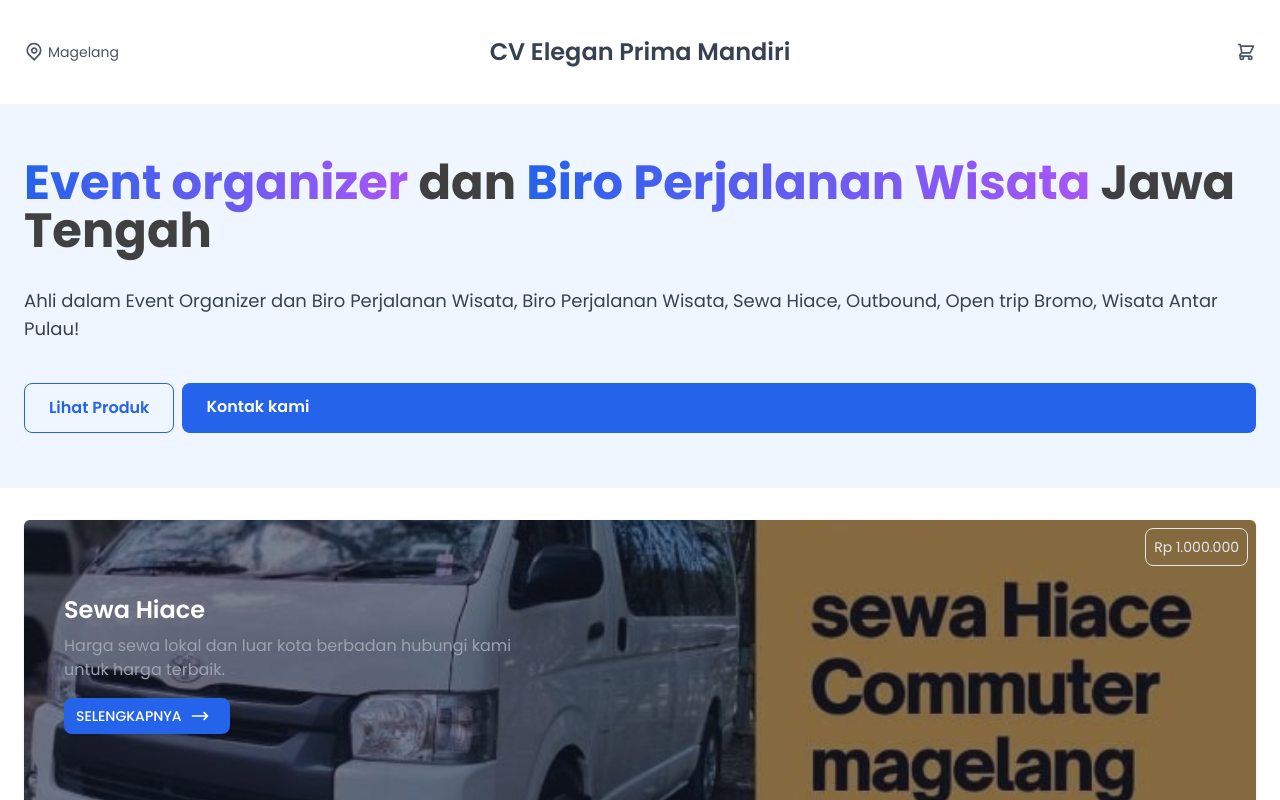
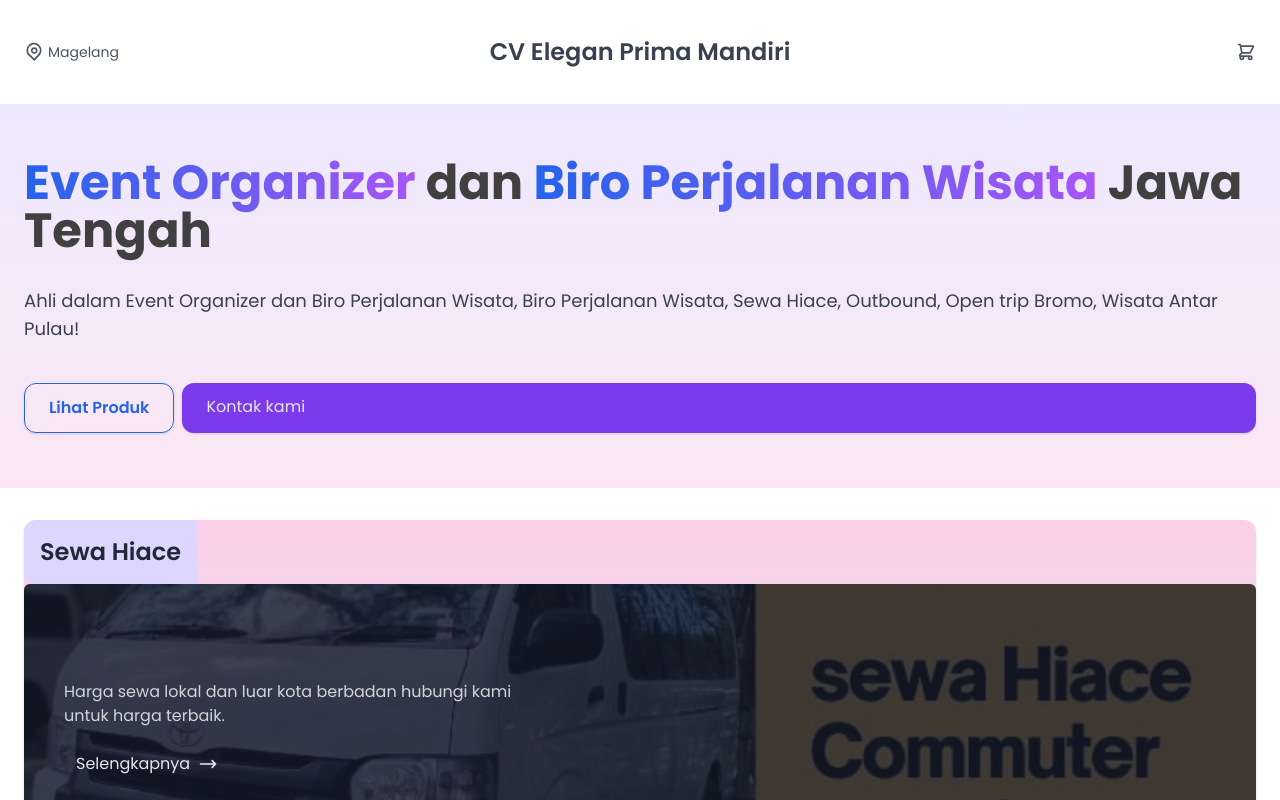
Before and after one commit to McWooden/epm, a Next.js app: page / in a window 1280 px wide. Shown: the top 800 px of the page. Built offline with nearby package versions, Linux system fonts and the light colour scheme.

Commit message:
improve ui

```diff
--- a/src/app/components/CardLarge.js
+++ b/src/app/components/CardLarge.js
@@ -5,18 +5,20 @@
     const data = findProductByPath(path)
     if (!data) return <div>{path} tidak ditemukan</div>
     return <Link href={`/produk/${path}`} className={className}>
-        <div className={`h-72 rounded-md overflow-hidden bg-cover bg-center relative hover:scale-105 ease-in-out duration-100 hover:z-10 shadow hover:shadow-xl`} style={{backgroundImage: `url(${data.image[0]})`}}>
-            <div className="bg-gray-900 bg-opacity-50 flex items-center h-full">
-                <div className="px-10 max-w-xl">
-                    <h2 className="text-2xl text-white font-semibold">{data.title}</h2>
-                    <p className="mt-2 text-gray-400">{data.description}</p>
-                    <div href="https://wa.me/6281329295252" className="flex items-center mt-4 px-3 py-2 bg-blue-600 text-white text-sm uppercase font-medium rounded-lg hover:bg-blue-500 focus:outline-none focus:bg-blue-500 w-fit ease-in-out duration-100 hover:z-10 shadow hover:scale-105">
-                        <span>Selengkapnya</span>
-                        <svg className="h-5 w-5 mx-2" fill="none" strokeLinecap="round" strokeLinejoin="round" strokeWidth="2" viewBox="0 0 24 24" stroke="currentColor"><path d="M17 8l4 4m0 0l-4 4m4-4H3"></path></svg>
+        <div className="relative flex flex-col rounded-xl shadow group/card overflow-hidden bg-gradient-to-b from-pink-200 to-gray-200">
+            <h2 className="text-2xl font-semibold p-4 text-gray-800 bg-violet-200 w-fit rounded-s-xl">{data.title}</h2>
+            <div className={`h-72 rounded-md overflow-hidden bg-cover bg-center relative bg-gray-900 before:bg-gray-900 before:opacity-80 group-hover/card:before:opacity-50 before:absolute before:inset-0 group-hover/card:scale-105 group-hover/card:shadow-xl ease-in-out duration-100 hover:z-20`} style={{backgroundImage: `url(${data.image[0]})`}}>
+                <div className="flex items-center h-full z-30 relative">
+                    <div className="px-10 max-w-xl">
+                        <p className="mt-2 text-gray-300">{data.description}</p>
+                        <div href="https://wa.me/6281329295252" className="relative text-gray-200 flex items-center mt-4 px-3 py-2 before:absolute before:left-0 before:top-0 before:-z-10 before:h-full before:w-full before:origin-top-left before:scale-x-0 before:bg-blue-600 before:transition-transform before:duration-300 group-hover/card:before:scale-x-100 before:rounded-xl">
+                            <span>Selengkapnya</span>
+                            <svg className="h-5 w-5 mx-2" fill="none" strokeLinecap="round" strokeLinejoin="round" strokeWidth="2" viewBox="0 0 24 24" stroke="currentColor"><path d="M17 8l4 4m0 0l-4 4m4-4H3"></path></svg>
+                        </div>
                     </div>
                 </div>
             </div>
-            <span className="absolute top-2 right-2 text-sm text-gray-200 border border-gray-200 rounded-lg p-2">{data.price}</span>
+            <span className="absolute bottom-2 right-2 text-sm z-20 text-gray-200 border border-gray-200 rounded-lg p-2 group-hover/card:bg-gray-200 group-hover/card:text-gray-700 duration-100">{data.price}</span>
         </div>
     </Link>
 }
--- a/src/app/components/Jumbotron.js
+++ b/src/app/components/Jumbotron.js
@@ -1,13 +1,13 @@
 import Link from "next/link";
 
 export default function Jumbotron() {
-    return <div className="bg-blue-50">
+    return <div className="bg-gradient-to-b from-violet-100 to-pink-100">
         <div className="flex flex-col gap-2 p-6  min-h-96 container mx-auto justify-center">
-            <h1 className="text-5xl font-bold text-neutral-700 mb-6 break-all sm:break-normal"><span className="bg-clip-text text-transparent bg-gradient-to-r from-blue-600 to-purple-500">Event organizer</span> dan <span className="bg-clip-text text-transparent bg-gradient-to-r from-blue-600 to-purple-500">Biro Perjalanan Wisata</span> Jawa Tengah</h1>
+            <h1 className="text-5xl font-bold text-neutral-700 mb-6 break-all sm:break-normal"><span className="bg-clip-text text-transparent bg-gradient-to-r from-blue-600 to-purple-500">Event Organizer</span> dan <span className="bg-clip-text text-transparent bg-gradient-to-r from-blue-600 to-purple-500">Biro Perjalanan Wisata</span> Jawa Tengah</h1>
             <p className="text-sm sm:text-lg text-gray-700">Ahli dalam Event Organizer dan Biro Perjalanan Wisata, Biro Perjalanan Wisata, Sewa Hiace, Outbound, Open trip Bromo, Wisata Antar Pulau!</p>
-            <div className="flex flex-col gap-2 sm:flex-row w-full">
-                <Link href="/produk" className="mt-8 inline-block px-6 py-3 border border-blue-600 text-blue-600 font-semibold rounded-lg hover:border-blue-700 hover:text-blue-700">Lihat Produk</Link>
-                <a href="#kontak" className="mt-8 inline-block px-6 py-3 bg-blue-600 text-white font-semibold rounded-lg hover:bg-blue-700 flex-1">Kontak kami</a>
+            <div className="flex flex-col gap-2 sm:flex-row w-full mt-8">
+                <Link href="/produk" className="inline-block px-6 py-3 border border-blue-600 text-blue-600 font-semibold rounded-xl hover:border-blue-700 hover:text-blue-700 hover:scale-105 ease-in-out duration-100 hover:z-10 shadow hover:shadow-lg">Lihat Produk</Link>
+                <a href="#kontak" className="inline-block px-6 py-3 flex-1 bg-violet-600 text-gray-200 rounded-xl hover:scale-105 ease-in-out duration-100 hover:z-10 shadow hover:shadow-lg">Kontak kami</a>
             </div>
         </div>
     </div>
--- a/src/app/produk/[path]/page.js
+++ b/src/app/produk/[path]/page.js
@@ -22,7 +22,7 @@
         <p>Produk tidak ditemukan!</p>
     </div>
 
-    return <div className="container mx-auto px-6 flex flex-col gap-6">
+    return <div className="container mx-auto p-6 flex flex-col gap-6">
         <div className="flex gap-2">
             <Image src={data.image[0]} alt="icon" width={200} height={250} className="rounded w-36 mr-auto flex-1"/>
             <div className="flex flex-col gap-1 flex-[2_2_0%] px-2">
@@ -49,7 +49,7 @@
             <div className="border border-blue-600 flex-1 text-blue-600 flex justify-center items-center rounded-lg">
                 {data.price}
             </div>
-            <a href="https://wa.me/6281329295252" className="flex flex-1 items-center px-3 py-2 bg-blue-600 text-white text-sm justify-center font-medium rounded-lg hover:bg-blue-500 focus:outline-none focus:bg-blue-500 w-full">
+            <a href={`https://wa.me/6281329295252?text=${`Hai Pak Priyo, saya tertarik dengan ${data.title}. Apakah masih tersedia?`.split(' ').join('%20')}`} className="flex flex-1 items-center px-3 py-2 bg-blue-600 text-white text-sm justify-center font-medium rounded-lg hover:bg-blue-500 focus:outline-none focus:bg-blue-500 w-full">
                 <span>Pesan sekarang</span>
             </a>
         </div>
--- a/src/app/produk/page.js
+++ b/src/app/produk/page.js
@@ -1,7 +1,7 @@
 import { products } from "../utils"
 import CardLarge from "../components/CardLarge"
 export default function Produk() {
-    return <div className="container mx-auto px-6 flex flex-col gap-2">
+    return <div className="container mx-auto p-6 flex flex-col gap-2">
         {products.map((product, i) => <CardLarge path={product.path} key={i}/>)}
     </div>
 }
--- a/src/app/utils.js
+++ b/src/app/utils.js
@@ -4,7 +4,7 @@
         path: 'sewa-hiace',
         description: 'Harga sewa lokal dan luar kota berbadan hubungi kami untuk harga terbaik.',
         price: 'Rp 1.000.000',
-        image: ['/assets/sewa-hiace.jpg', '/assets/other/sewa-hiace-2.jpg', '/assets/other/sewa-hiace-3.jpg', '/assets/other/sewa-hiace-4.jpg']
+        image: ['/assets/sewa-hiace.jpg', '/assets/other/sewa-hiace-2.jpg', '/assets/other/sewa-hiace-3.jpg', '/assets/other/sewa-hiace-4.jpg'],
     },
     {
         title: 'Outbound',
@@ -14,7 +14,7 @@
         image: ['/assets/outbound.jpg', '/assets/other/outbound-2.jpg', '/assets/other/outbound-3.jpg', '/assets/other/outbound-4.jpg', '/assets/other/outbound-5.jpg', '/assets/other/outbound-6.jpg', '/assets/other/outbound-7.jpg', '/assets/other/outbound-8.jpg', '/assets/other/outbound-9.jpg', '/assets/other/outbound-10.jpg']
     },
     {
-        title: 'Open trip Bromo',
+        title: 'Open Trip Bromo',
         path: 'open-trip-bromo',
         description: 'Paket dua hari Magelang - Bromo Pulang Pergi.',
         price: 'Rp 650.000',
```
